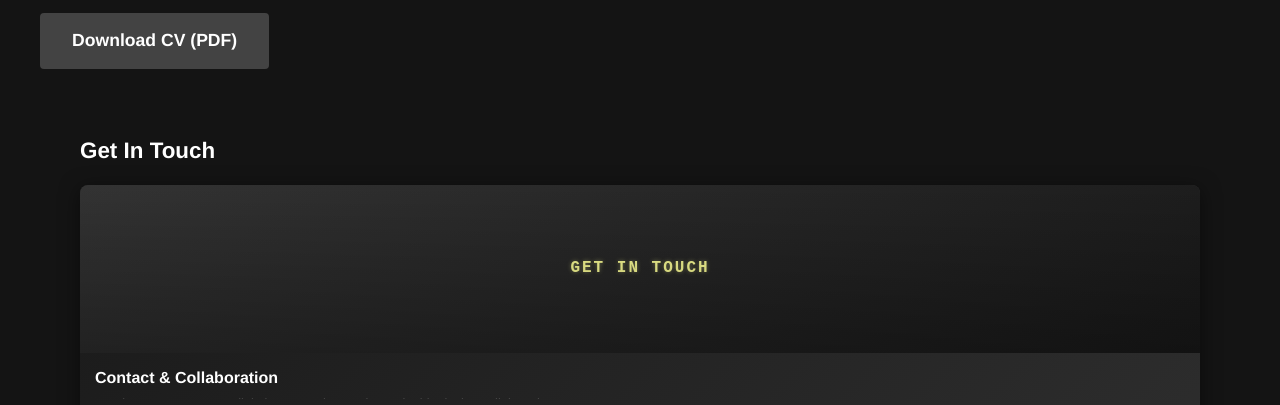
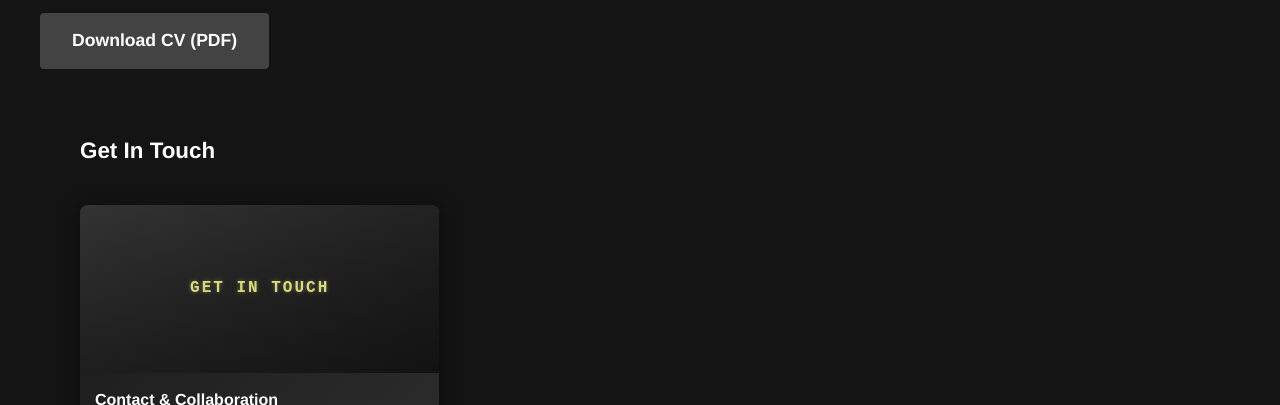
Before and after one commit to solotecture/solomon_tesfaye, a plain HTML site: page index.html in a window 1280 px wide. Shown: the part 3735-4140 px from the top of the page. Drawn offline with Linux system fonts and the light colour scheme; a web font is replaced by a local one.

Commit message:
index.html

```diff
--- a/index.html
+++ b/index.html
@@ -1609,16 +1609,15 @@ nav ul li a.active {
 </div>
 </div>
 <!-- Contact Section -->
+
 <section id="contact">
   <div class="container" style="width: 100%; margin: 0; padding: 0 1rem;">
     <h2 class="section-title" style="margin: 0 0 1rem 0; padding: 0; font-size: 1.4rem; text-align: left;">Get In Touch</h2>
-<div class="carousel-card" style="margin: 0; width: 100%; box-sizing: border-box;">
+    <div class="carousel-container" style="display: flex; flex-wrap: wrap; justify-content: flex-start;">
+      <div class="carousel-card" style="flex: 0 0 calc(33.333% - 14px); min-width: 300px; height: 280px; margin: 0;">
         <div class="carousel-img">Get in Touch</div>
         <div class="carousel-info">
           <h3 style="font-size: 1rem;">Contact &amp; Collaboration</h3>
-<p style="font-size: 0.8rem;">
-          I'm always open to BIM, digital construction, and sustainable design collaborations.
-        </p>
           <div class="social-icons-row">
             <a href="mailto:solomontesfaye.eng@gmail.com" target="_blank"><i class="fas fa-envelope"></i></a>
             <a href="https://linkedin.com/in/solotecture" target="_blank"><i class="fab fa-linkedin"></i></a>
@@ -1627,7 +1626,9 @@ nav ul li a.active {
         </div>
       </div>
     </div>
+  </div>
 </section>
+
 <footer>
 <div class="container">
 <p>
```
Lines whose indentation alone changed are shown as unchanged.
